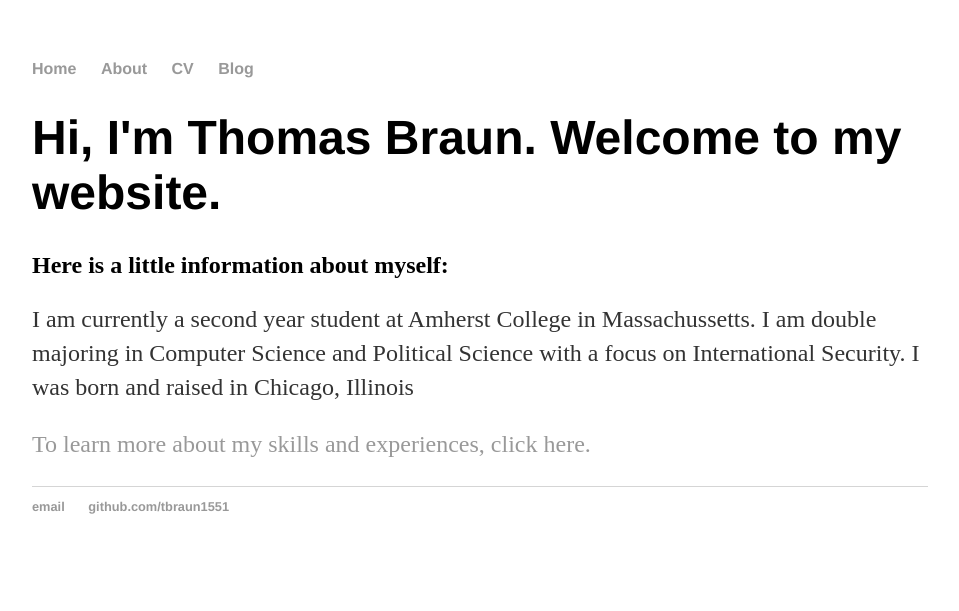
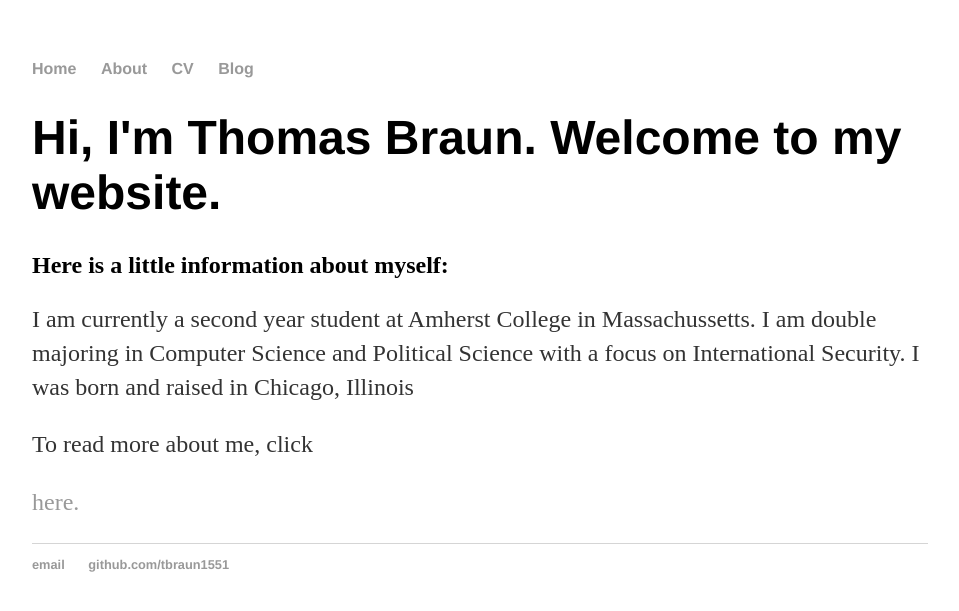
Before and after one commit to tbraun1551/tbraun1551.github.io, a Jekyll site: the page built from index.html, in a window 1280 px wide. Shown: the top 611 px of the page, without its empty margins (160-1119 px from the left). Built offline with Jekyll 4.4.1, drawn with Linux system fonts in a browser that asks for light colours.

Commit message:
Update index.html

```diff
--- a/index.html
+++ b/index.html
@@ -6,5 +6,5 @@
 	<h1>Hi, I'm Thomas Braun. Welcome to my website.</h1>
 	<h2>Here is a little information about myself:</h2>
 	<p>I am currently a second year student at Amherst College in Massachussetts. I am double majoring in Computer Science and Political Science with a focus on International Security. I was born and raised in Chicago, Illinois</p>
-	<p><a href="/about">To learn more about my skills and experiences, click here.</a></p>
+	<p>To read more about me, click </p><p><a href="/about">here.</a></p>
 </div><!-- /.blurb -->
```
